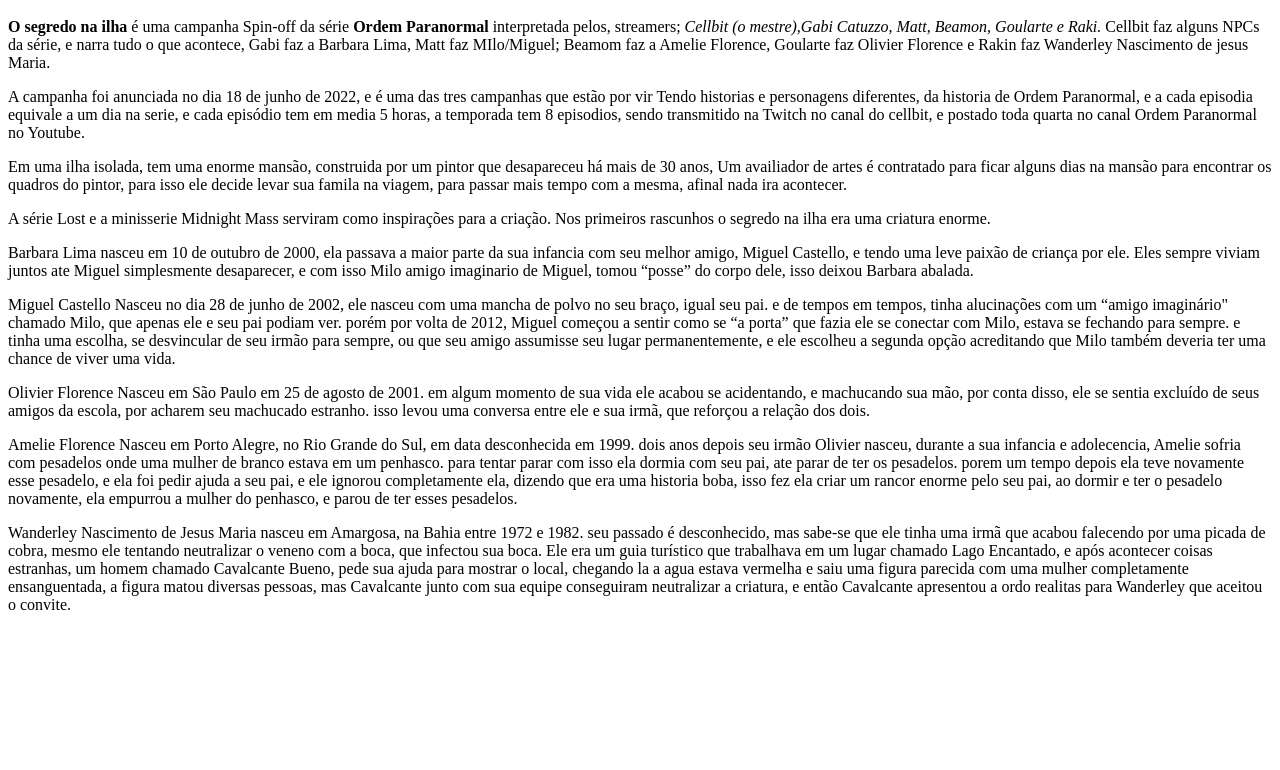
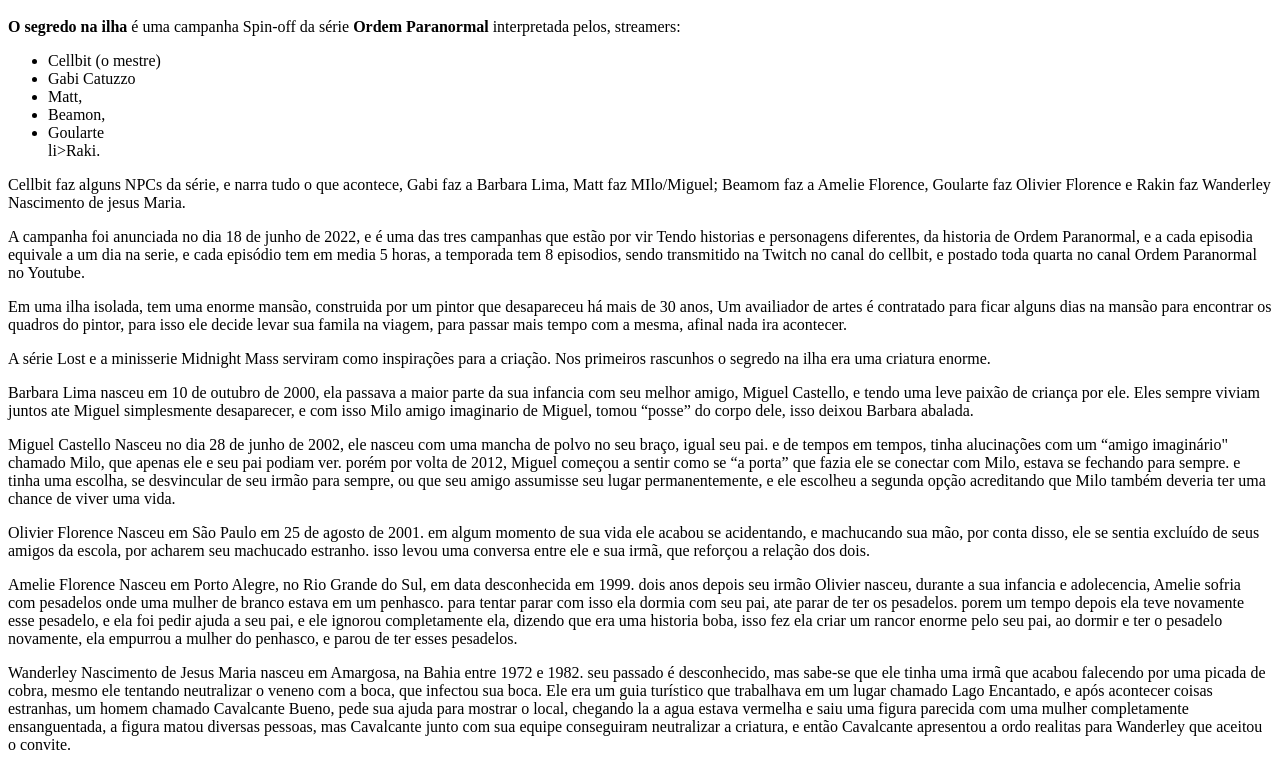
Before and after one commit to GabrielFochesato/turma-1a, a plain HTML site: page index.html in a window 1280 px wide. Shown: the part 48-818 px from the top of the page. Drawn offline with Linux system fonts and the light colour scheme.

Commit message:
edição de texto

```diff
--- a/index.html
+++ b/index.html
@@ -7,8 +7,14 @@
  </head>
   <body>
         <h1>OSNI(O Segredo Na Ilha)</h1>
-      <p> <strong>O segredo na ilha</strong> é uma campanha Spin-off da série <strong>Ordem Paranormal</strong> interpretada pelos, streamers;
-        <em> Cellbit (o mestre),Gabi Catuzzo, Matt, Beamon, Goularte e Raki.</em>
+      <p> <strong>O segredo na ilha</strong> é uma campanha Spin-off da série <strong>Ordem Paranormal</strong> interpretada pelos, streamers:
+          <ul>
+          <li>Cellbit (o mestre)</li>
+          <li>Gabi Catuzzo</li>
+          <li>Matt,</li>
+          <li>Beamon,</li>
+          <li>Goularte </li>
+          li>Raki.</li> </ul>
         Cellbit faz alguns NPCs da série, e narra tudo o que acontece, Gabi faz a Barbara Lima, Matt faz MIlo/Miguel;
         Beamom faz a Amelie Florence, Goularte faz Olivier Florence e Rakin faz  Wanderley Nascimento de jesus Maria.</p>
       <p>A campanha foi anunciada no dia 18 de junho  de 2022, e é uma das tres campanhas que estão por vir
```
